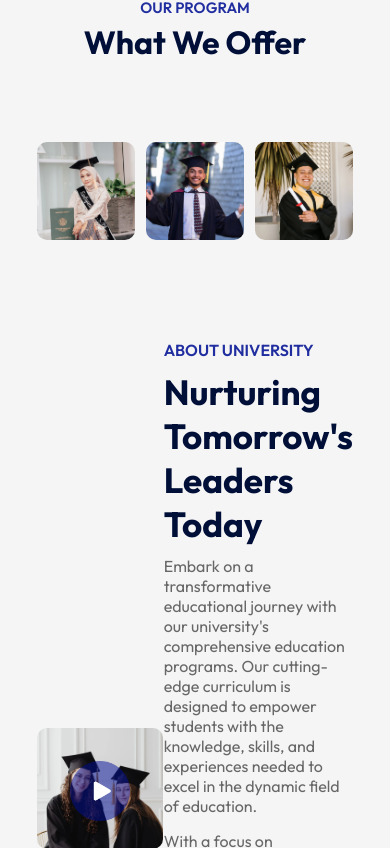
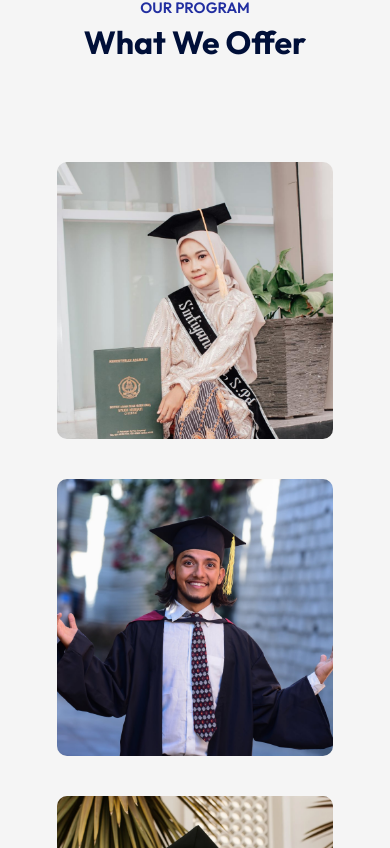
Before and after one commit to lucasgabriel2806/fatec-jau-react, a React (Vite) app: page / in a window 390 px wide. Shown: the part 916-1764 px from the top of the page. Built offline with nearby package versions, Linux system fonts and the light colour scheme.

Commit message:
Atualizar Programs com responsividade

```diff
--- a/src/Components/Programs/Programs.css
+++ b/src/Components/Programs/Programs.css
@@ -45,3 +45,15 @@
     opacity: 1;
     padding: 0;
 }
+
+/* ------------ media query ------------ */
+
+@media (max-width: 650px) {
+    .programs {
+        flex-direction: column;
+    }
+    .program {
+        flex-basis: 100%;
+        margin: 20px;
+    }
+}
```
